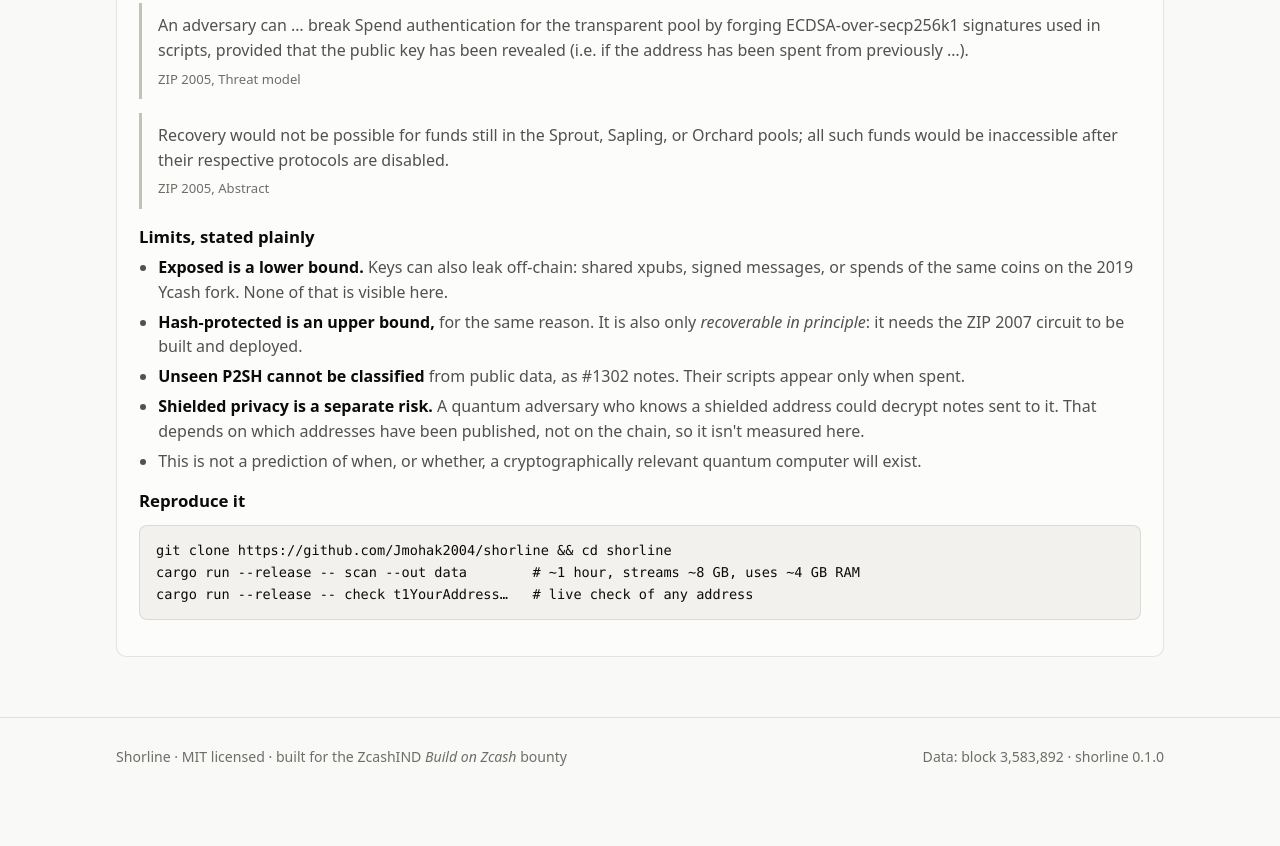
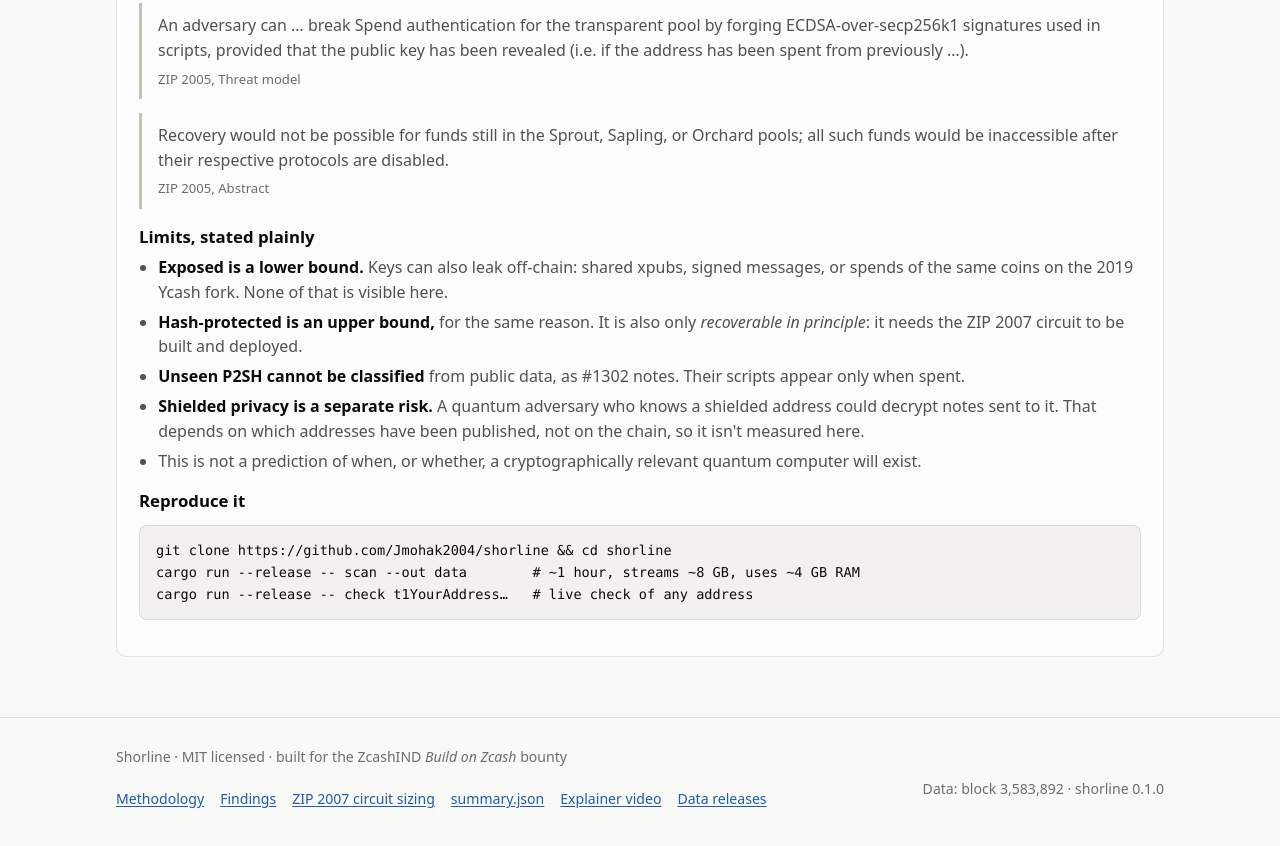
Before and after one commit to Jmohak2004/shorline, a plain HTML site: page web/index.html in a window 1280 px wide. Shown: the part 8637-9483 px from the top of the page. Before the commit the page ends 9451 px from the top, so only its background shows below. Drawn offline with Linux system fonts and the light colour scheme.

Commit message:
Dashboard footer: link methodology, findings, circuit sizing, dataset, video and releases
Co-Authored-By: Claude Sonnet 5.5 <noreply@anthropic.com>

```diff
--- a/web/index.html
+++ b/web/index.html
@@ -236,6 +236,14 @@ cargo run --release -- check t1YourAddress…   # live check of any address</pre
 <footer>
   <div class="wrap">
     <div>Shorline · MIT licensed · built for the ZcashIND <em>Build on Zcash</em> bounty</div>
+    <nav class="foot-links" aria-label="Data and documentation">
+      <a href="https://github.com/Jmohak2004/shorline/blob/main/docs/METHODOLOGY.md">Methodology</a>
+      <a href="https://github.com/Jmohak2004/shorline/blob/main/docs/FINDINGS.md">Findings</a>
+      <a href="https://github.com/Jmohak2004/shorline/blob/main/docs/CIRCUIT_SIZING.md">ZIP 2007 circuit sizing</a>
+      <a href="data/summary.json">summary.json</a>
+      <a href="https://github.com/Jmohak2004/shorline/blob/main/docs/video/shorline-explainer.mp4">Explainer video</a>
+      <a href="https://github.com/Jmohak2004/shorline/releases">Data releases</a>
+    </nav>
     <div id="foot-data"></div>
   </div>
 </footer>
--- a/web/style.css
+++ b/web/style.css
@@ -302,3 +302,6 @@ main:focus { outline: none; }
 @media (prefers-reduced-motion: reduce) {
   *, *::before, *::after { transition: none !important; animation: none !important; scroll-behavior: auto !important; }
 }
+
+.foot-links { display: flex; flex-wrap: wrap; gap: 6px 16px; margin: 10px 0; }
+.foot-links a { color: var(--link); }
```
